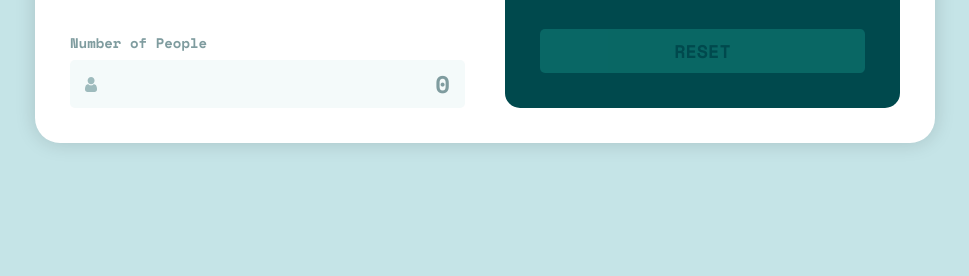
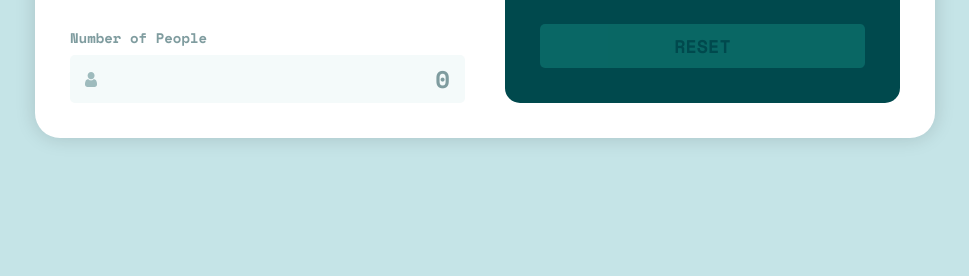
Before and after one commit to BrandenDaniel/splitter, a plain HTML site: page index.html in a window 1280 px wide. Shown: the part 524-800 px from the top of the page, without its empty margins (155-1124 px from the left). Drawn offline with nearby package versions, Linux system fonts and the light colour scheme.

Commit message:
style update

```diff
--- a/styles.css
+++ b/styles.css
@@ -262,8 +262,8 @@ button:hover {
 
 @media (min-width: 880px) {
   .splitter {
-    gap: 70px;
-    margin-top: -35px;
+    gap: 50px;
+    margin-top: -25px;
   }
 
   .splitter__container {
```
